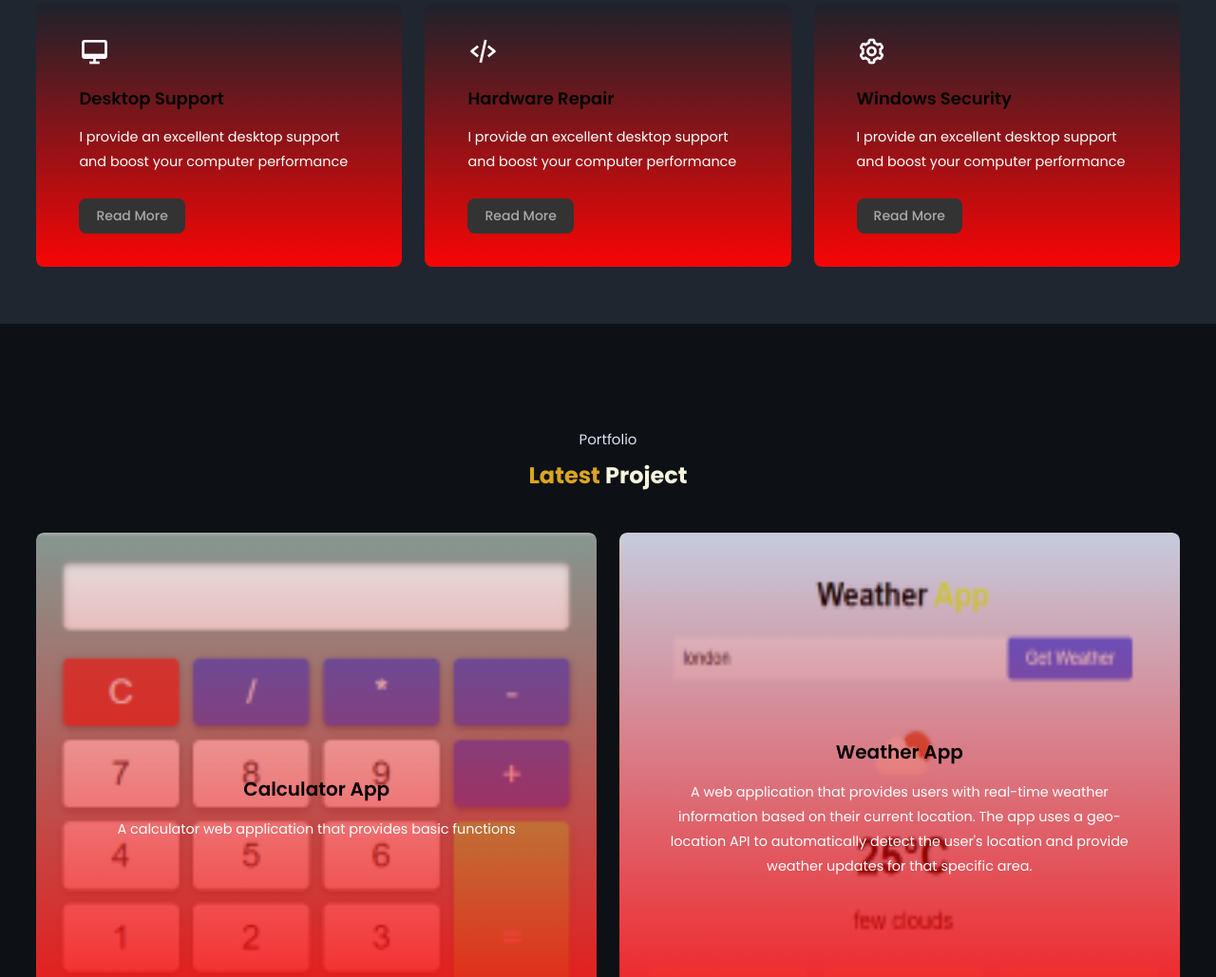
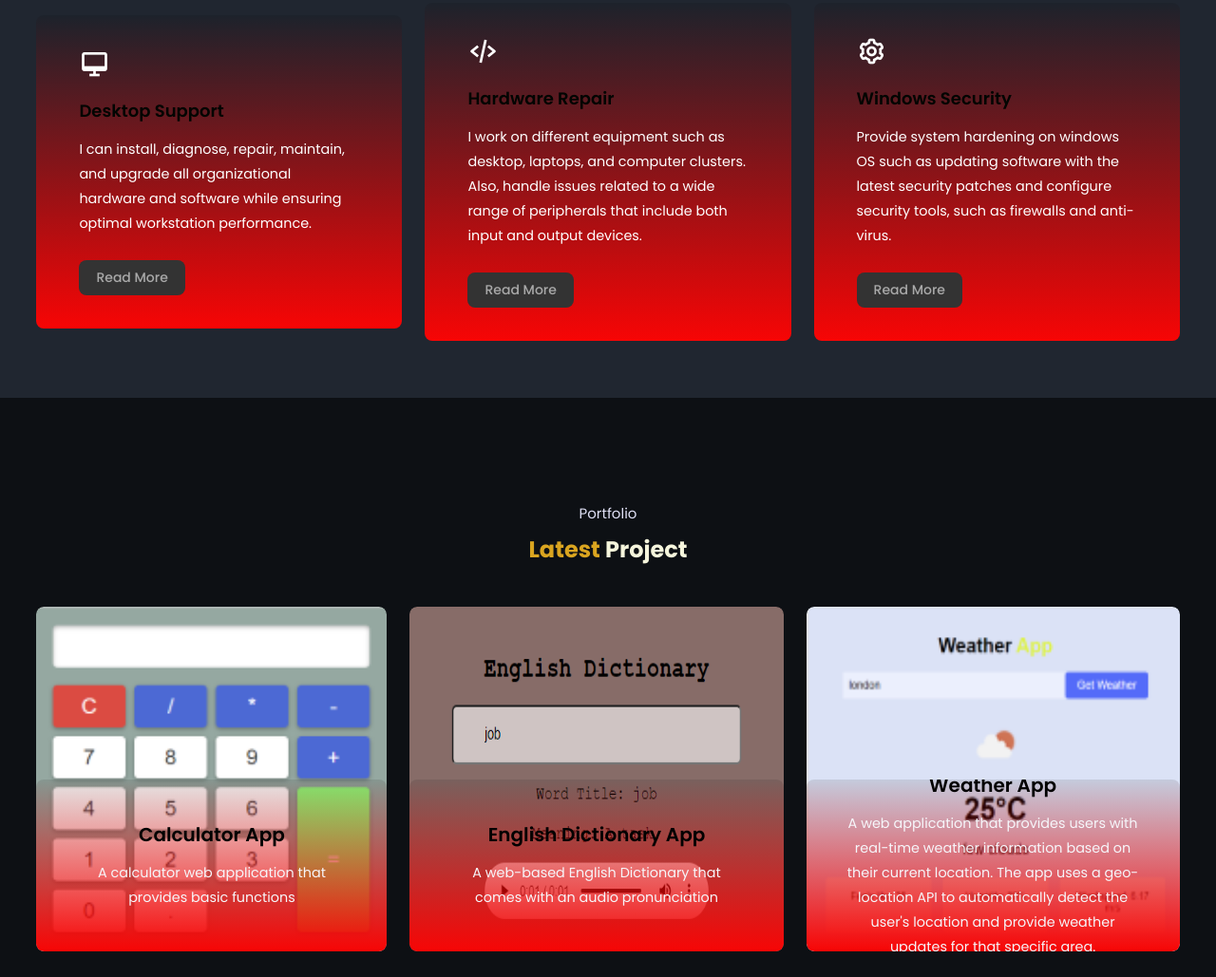
Before and after one commit to Oleezy1/Ola-s-Portfolio, a website: page index.html in a window 1280 px wide. Shown: the part 1683-2712 px from the top of the page at 95% size. Drawn offline with nearby package versions, Linux system fonts and the light colour scheme.

Commit message:
deleted:    Home Pic.jpeg

```diff
--- a/index.html
+++ b/index.html
@@ -52,7 +52,7 @@
             <h2>ABOUT ME</h2>
             <p>I'm a Frontend Developer with a passionate for creating innovative web applications that solve complex problems and provide value to end-users. I have a solid foundation in web development technologies such as HTML, CSS, and JavaScript. My expertise also includes working with database such as MySQL, as well as developing and implementing RESTful APIs. As a quick learner and problem-solver, I am constantly seeking new challenges to improve my skills and knowledge. <br> In addition to my technical skills, I possess excellent communication, problem-solving, and time management skills. I am a dedicated and hard-working individual who takes pride in delivering high-quality work that meets or exceeds client expectations. <br>
                 Overall, I am committed to providing exceptional web development services and solutions that help businesses and individuals achieve their goals. I look forward to collaborating with you on your next project.</p>
-                <a href="#" class="btn">More About</a>
+                <a href="#about" class="btn">More About</a>
         </div>
 
     </section>
@@ -70,8 +70,8 @@
                         <i class='bx bx-desktop'></i>
                     </div>
                     <h3>Desktop Support</h3>
-                    <p>I provide an excellent desktop support and boost your computer performance</p>
-                    <a href="#" class="read">Read More</a>
+                    <p>I can install, diagnose, repair, maintain, and upgrade all organizational hardware and software while ensuring optimal workstation performance.</p>
+                    <a href="#about" class="read">Read More</a>
                 </div>
 
                 <div class="box">
@@ -79,8 +79,8 @@
                         <i class='bx bx-code-alt'></i>
                     </div>
                     <h3>Hardware Repair</h3>
-                    <p>I provide an excellent desktop support and boost your computer performance</p>
-                    <a href="#" class="read">Read More</a>
+                    <p>I work on different equipment such as desktop, laptops, and computer clusters. Also, handle issues related to a wide range of peripherals that include both input and output devices.</p>
+                    <a href="#about" class="read">Read More</a>
                 </div>
 
                 <div class="box">
@@ -88,8 +88,8 @@
                         <i class='bx bx-cog' ></i>
                     </div>
                     <h3>Windows Security</h3>
-                    <p>I provide an excellent desktop support and boost your computer performance</p>
-                    <a href="#" class="read">Read More</a>
+                    <p>Provide system hardening on windows OS such as updating software with the latest security patches and configure security tools, such as firewalls and anti-virus.</p>
+                    <a href="#about" class="read">Read More</a>
                 </div>
             </div>
         </section>
@@ -111,13 +111,21 @@
                 </div>
 
                 <div class="row">
+                    <a href="https://english-dictionary-ten.vercel.app/">
+                    <img src="English Dictionary.png" alt="image"></a>
+                    <div class="layer">
+                        <h5>English Dictionary App</h5>
+                        <p>A web-based English Dictionary that comes with an audio pronunciation</p>
+                    </div>
+                </div>
+
+                <div class="row">
                     <a href="https://weather-app-three-theta-81.vercel.app/">
                         <img src="wather app.png" alt="image"></a>
                         <div class="layer">
                             <h5>Weather App</h5>
                             <p>A web application that provides users with real-time weather information based on their current location. The app uses a geo-location API to automatically detect the user's location and provide weather updates for that specific area.</p>
                         <div>
-                    </div>
             </div>
         </section>
 
--- a/style.css
+++ b/style.css
@@ -271,8 +271,7 @@ header.sticky {
 
 .portfolio {
     background: #0d1014;
-    max-width: auto;
-    max-height: auto;
+
 }
 
 .portfolio-content {
@@ -302,7 +301,7 @@ header.sticky {
 
 .layer {
     width: 100%;
-    height: 100%;
+    height: 50%;
     background: linear-gradient(rgba(0,0,0,0.1), #f70505);
     position: absolute;
     border-radius: 8px;
@@ -321,11 +320,11 @@ header.sticky {
 .layer h5 {
     font-size: 20px;
     font-weight: 600;
-    margin-bottom: 15px;
+    margin-bottom: 13px;
 }
 
 .layer p {
-    color: white;
+    color: #f6f6fa;
     font-size: 1.5rem;
     line-height: 1.8;
 }
```
Also changed, not shown: English Dictionary.png (added), Home Pic.jpeg (deleted), Home pic2.jpg (deleted).
